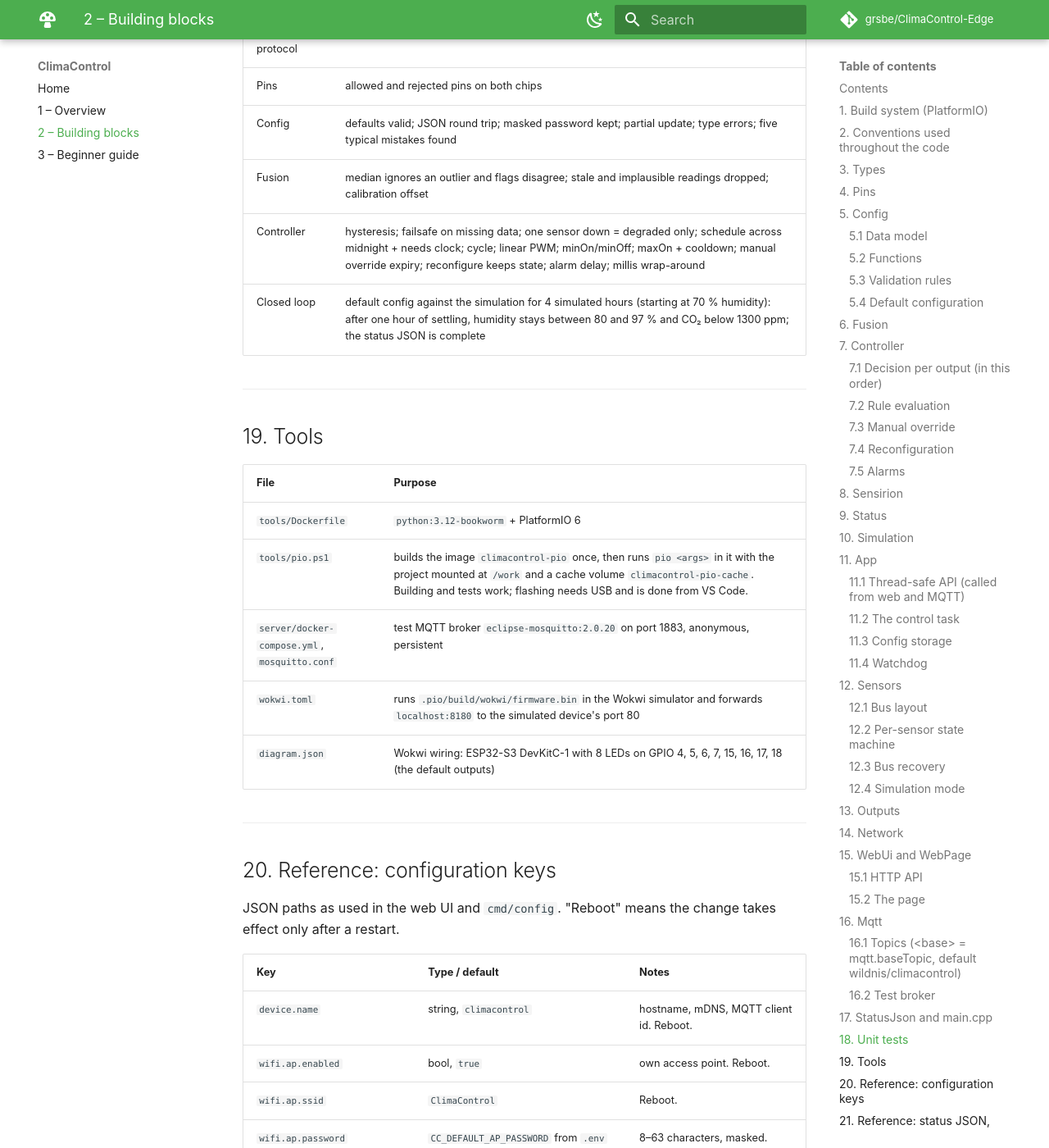
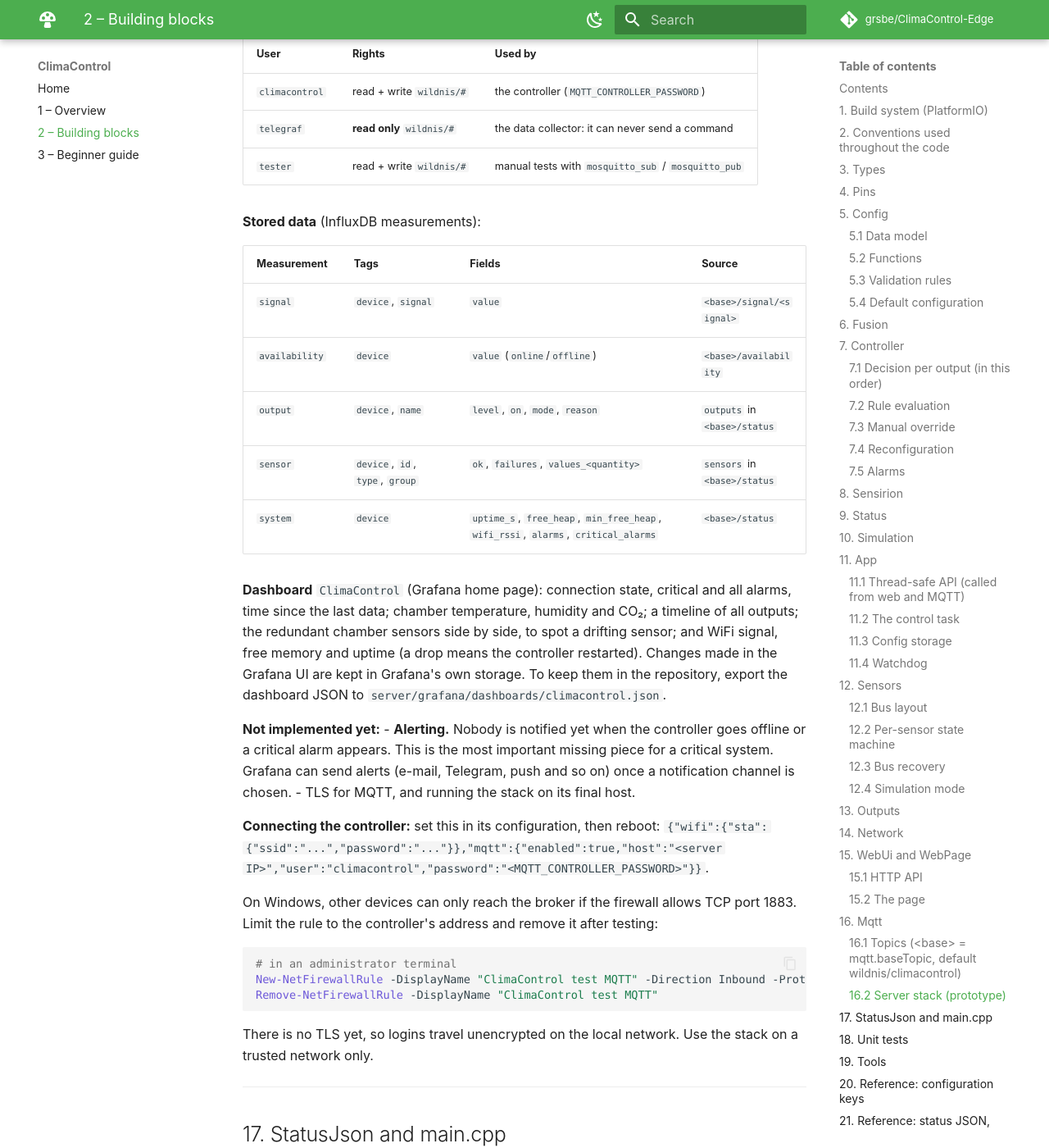
Before and after one commit to grsbe/ClimaControl-Edge, an MkDocs documentation site: the page built from docs/02-building-blocks.md, in a window 1280 px wide and 1400 px high, scrolled down 21664 px. Shown: the whole window at 82% size. Built offline with MkDocs 1.6.1 and Material for MkDocs 9.7.7, drawn with Linux system fonts in a browser that asks for light colours; comment, search, counter and statistics services are not loaded; some of the changed text lies outside the part shown.

Commit message:
Add server stack prototype: MQTT broker, Telegraf, InfluxDB, Grafana
- Mosquitto with logins and per-user topic rights (Telegraf is read-only)
- Telegraf stores signals, outputs, per-sensor values and controller health
- Grafana dashboard provisioned from the repo; Grafana/InfluxDB bound to localhost
- setup.ps1 generates all secrets into the git-ignored server/.env
- Docs: server stack described; alerting marked as not implemented yet

Co-Authored-By: Claude Opus 5.5 <noreply@anthropic.com>

````diff
--- a/docs/02-building-blocks.md
+++ b/docs/02-building-blocks.md
@@ -26,7 +26,7 @@ handling** and **where it is tested**. File references are relative to the repos
 16. [Mqtt – server connection](#16-mqtt)
 17. [StatusJson and main.cpp](#17-statusjson-and-maincpp)
 18. [Unit tests](#18-unit-tests)
-19. [Tools: Docker build, test broker, Wokwi](#19-tools)
+19. [Tools: Docker build, server stack, Wokwi](#19-tools)
 20. [Reference: configuration keys](#20-reference-configuration-keys)
 21. [Reference: status JSON, alarm codes, reason strings](#21-reference-status-json-alarm-codes-reason-strings)
 
@@ -667,16 +667,80 @@ Only active when `mqtt.enabled` is true **and** the station is connected. Reconn
 **Do not send commands as retained messages.** The device would execute them again after every
 reconnect.
 
-### 16.2 Test broker
+### 16.2 Server stack (prototype)
 
-```bash
-cd server && docker compose up -d
-docker exec -it climacontrol-mqtt mosquitto_sub -v -t "wildnis/#"
-docker exec -it climacontrol-mqtt mosquitto_pub -t wildnis/climacontrol/cmd/output/light -m on
+`server/` contains a Docker Compose stack that receives, stores and displays the controller's data.
+It runs on any machine with Docker: a PC for development, later e.g. a Raspberry Pi or a mini PC at
+the farm.
+
+```
+ controller ──MQTT──► Mosquitto ──► Telegraf ──► InfluxDB ──► Grafana  (http://localhost:3000)
+                      broker        collector    database      dashboards
+                      :1883         read-only
 ```
 
-Then configure the device: `{"mqtt":{"enabled":true,"host":"<PC IP>"},"wifi":{"sta":{"ssid":"...","password":"..."}}}`
-and reboot. The test broker allows anonymous access; add users before real use.
+| Service | Image | Role | Reachable from |
+|---------|-------|------|----------------|
+| `mqtt` | `eclipse-mosquitto:2.0.20` | broker; login required; per-user topic rights (`mosquitto.acl`) | network, port 1883 (the controller must connect) |
+| `telegraf` | `telegraf:1.33.1` | subscribes to the controller's topics and writes them to InfluxDB (`telegraf.conf`) | nowhere (no ports) |
+| `influxdb` | `influxdb:2.7.11` | time-series database, org `wildnis`, bucket `climacontrol`, keeps data forever | this computer only (`127.0.0.1:8086`) |
+| `grafana` | `grafana/grafana-oss:11.4.0` | dashboards; data source and dashboard are provisioned from `server/grafana/` | this computer only (`127.0.0.1:3000`) |
+
+```powershell
+powershell -ExecutionPolicy Bypass -File server\setup.ps1   # once: creates all secrets
+cd server; docker compose up -d                            # start
+docker compose down                                        # stop, data kept
+docker compose down -v                                     # stop and DELETE all data
+```
+
+**Secrets:** `setup.ps1` creates random passwords and tokens in `server/.env` and the hashed MQTT
+logins in `server/passwd`. Both are git-ignored, and running the script again keeps existing values.
+`docker-compose.yml` passes each container only the secrets it needs.
+
+**MQTT logins and rights** (`mosquitto.acl`):
+
+| User | Rights | Used by |
+|------|--------|---------|
+| `climacontrol` | read + write `wildnis/#` | the controller (`MQTT_CONTROLLER_PASSWORD`) |
+| `telegraf` | **read only** `wildnis/#` | the data collector: it can never send a command |
+| `tester` | read + write `wildnis/#` | manual tests with `mosquitto_sub` / `mosquitto_pub` |
+
+**Stored data** (InfluxDB measurements):
+
+| Measurement | Tags | Fields | Source |
+|-------------|------|--------|--------|
+| `signal` | `device`, `signal` | `value` | `<base>/signal/<signal>` |
+| `availability` | `device` | `value` (`online`/`offline`) | `<base>/availability` |
+| `output` | `device`, `name` | `level`, `on`, `mode`, `reason` | `outputs` in `<base>/status` |
+| `sensor` | `device`, `id`, `type`, `group` | `ok`, `failures`, `values_<quantity>` | `sensors` in `<base>/status` |
+| `system` | `device` | `uptime_s`, `free_heap`, `min_free_heap`, `wifi_rssi`, `alarms`, `critical_alarms` | `<base>/status` |
+
+**Dashboard** `ClimaControl` (Grafana home page): connection state, critical and all alarms, time since
+the last data; chamber temperature, humidity and CO₂; a timeline of all outputs; the redundant chamber
+sensors side by side, to spot a drifting sensor; and WiFi signal, free memory and uptime (a drop means
+the controller restarted). Changes made in the Grafana UI are kept in Grafana's own storage. To keep
+them in the repository, export the dashboard JSON to `server/grafana/dashboards/climacontrol.json`.
+
+**Not implemented yet:**
+- **Alerting.** Nobody is notified yet when the controller goes offline or a critical alarm appears.
+  This is the most important missing piece for a critical system. Grafana can send alerts (e-mail,
+  Telegram, push and so on) once a notification channel is chosen.
+- TLS for MQTT, and running the stack on its final host.
+
+**Connecting the controller:** set this in its configuration, then reboot:
+`{"wifi":{"sta":{"ssid":"...","password":"..."}},"mqtt":{"enabled":true,"host":"<server IP>","user":"climacontrol","password":"<MQTT_CONTROLLER_PASSWORD>"}}`.
+
+On Windows, other devices can only reach the broker if the firewall allows TCP port 1883. Limit the
+rule to the controller's address and remove it after testing:
+
+```powershell
+# in an administrator terminal
+New-NetFirewallRule -DisplayName "ClimaControl test MQTT" -Direction Inbound -Protocol TCP -LocalPort 1883 -RemoteAddress <controller IP> -Action Allow
+Remove-NetFirewallRule -DisplayName "ClimaControl test MQTT"
+```
+
+There is no TLS yet, so logins travel unencrypted on the local network. Use the stack on a trusted
+network only.
 
 ---
 
@@ -719,7 +783,7 @@ chosen times.
 |------|---------|
 | `tools/Dockerfile` | `python:3.12-bookworm` + PlatformIO 6 |
 | `tools/pio.ps1` | builds the image `climacontrol-pio` once, then runs `pio <args>` in it with the project mounted at `/work` and a cache volume `climacontrol-pio-cache`. Building and tests work; flashing needs USB and is done from VS Code. |
-| `server/docker-compose.yml`, `mosquitto.conf` | test MQTT broker `eclipse-mosquitto:2.0.20` on port 1883, anonymous, persistent |
+| `server/` | server stack prototype: broker, Telegraf, InfluxDB, Grafana (see [16.2](#162-server-stack-prototype)); `setup.ps1` creates its secrets |
 | `wokwi.toml` | runs `.pio/build/wokwi/firmware.bin` in the Wokwi simulator and forwards `localhost:8180` to the simulated device's port 80 |
 | `diagram.json` | Wokwi wiring: ESP32-S3 DevKitC-1 with 8 LEDs on GPIO 4, 5, 6, 7, 15, 16, 17, 18 (the default outputs) |
 
````
Also changed, not shown: README.md (+12 -2 lines), docs/01-overview.md (+3 -2 lines), 9 other files.
